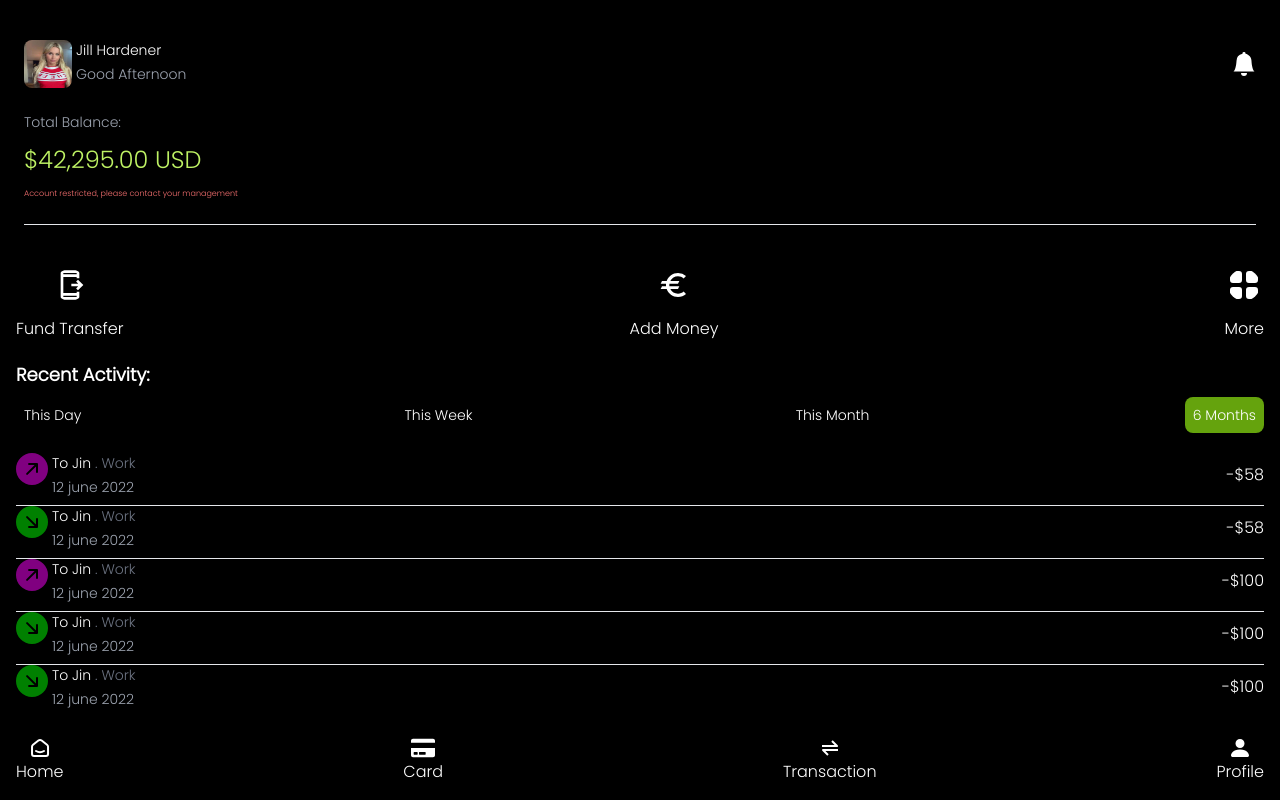
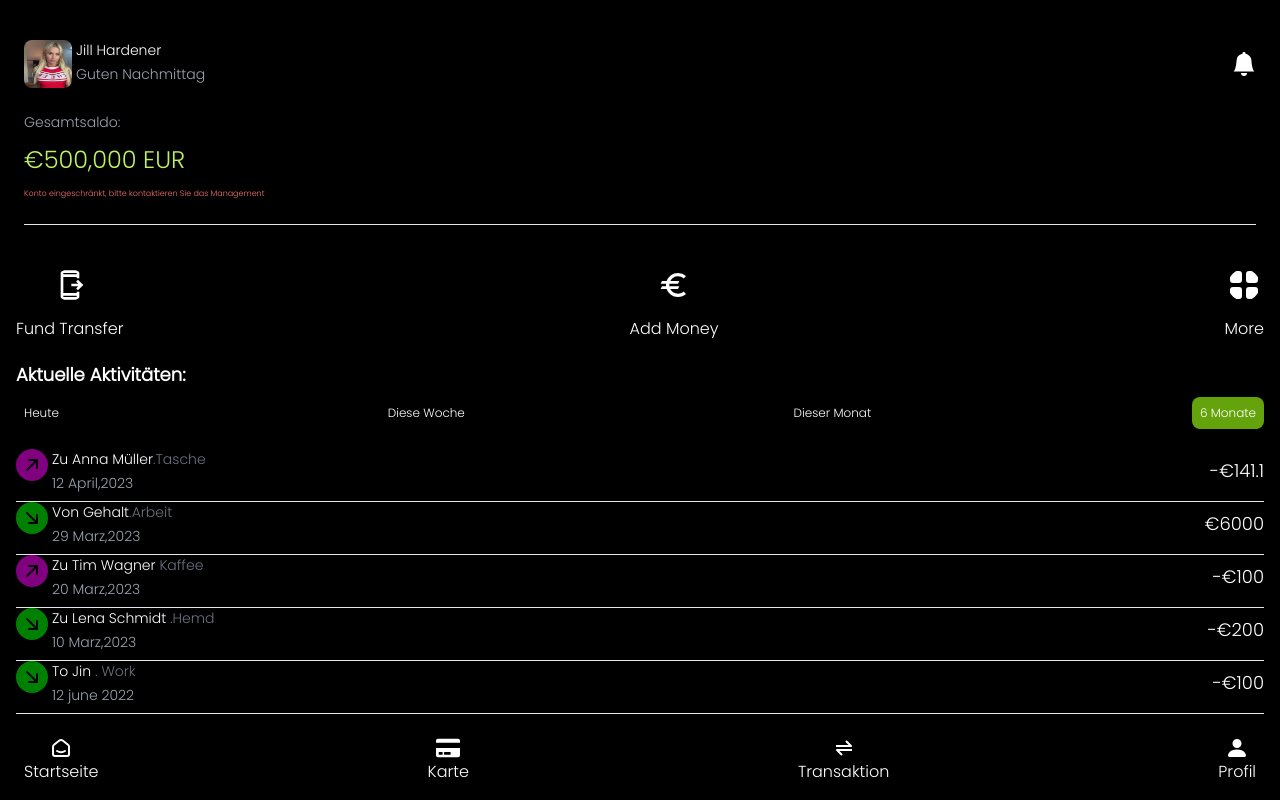
Before and after one commit to boymeetsblockchain/jill-hardener, a React (Create React App) app: page / in a window 1280 px wide. Built offline with nearby package versions, Linux system fonts and the light colour scheme.

Commit message:
added new lang

```diff
--- a/package.json
+++ b/package.json
@@ -6,6 +6,7 @@
     "@testing-library/jest-dom": "^5.16.5",
     "@testing-library/react": "^13.4.0",
     "@testing-library/user-event": "^13.5.0",
+    "faker": "^6.6.6",
     "react": "^18.2.0",
     "react-dom": "^18.2.0",
     "react-hot-toast": "^2.4.1",
--- a/src/App.js
+++ b/src/App.js
@@ -1,22 +1,26 @@
-import Navbar from "./components/Navbar"
+import Navbar from "./components/Navbar";
 import Header from "./components/Header";
 import Transaction from "./components/Transaction";
 import Recent from "./components/Recent";
 import Table from "./components/Table";
-import  { Toaster } from 'react-hot-toast';
+import toast, { Toaster } from 'react-hot-toast';
+import { useEffect } from "react";
+
 export default function App() {
+  useEffect(() => {
+    toast.success("Dies ist nur im Anzeigemodus");
+  }, []);
+
   return (
-   <>
-    <div className="bg-black h-screen w-full px-4">
-      <Header/>
-      <Transaction/>
-       <Recent/>
-       <Table/>
-      <Navbar/>
-
-    </div>
-    <Toaster   position="top-center"
-  reverseOrder={false}/>
-   </>
-  )
+    <>
+      <div className="bg-black h-screen w-full px-4">
+        <Header />
+        <Transaction />
+        <Recent />
+        <Table />
+        <Navbar />
+      </div>
+      <Toaster position="top-center" reverseOrder={false} />
+    </>
+  );
 }
--- a/src/components/Header.jsx
+++ b/src/components/Header.jsx
@@ -1,7 +1,8 @@
-import {BsFillBellFill} from 'react-icons/bs'
-import profile from '../assets/profile.jpg'
+import { BsFillBellFill } from 'react-icons/bs';
+import profile from '../assets/profile.jpg';
 import React, { useState, useEffect } from 'react';
-import toast from 'react-hot-toast'
+import toast from 'react-hot-toast';
+
 export default function Header() {
   const [timeOfDay, setTimeOfDay] = useState('');
 
@@ -10,43 +11,45 @@ export default function Header() {
       const currentHour = new Date().getHours();
 
       if (currentHour >= 5 && currentHour < 12) {
-          setTimeOfDay('Morning');
+        setTimeOfDay('Morgen');
       } else if (currentHour >= 12 && currentHour < 18) {
-          setTimeOfDay('Afternoon');
+        setTimeOfDay('Nachmittag');
       } else {
-          setTimeOfDay('Evening');
+        setTimeOfDay('Abend');
       }
     };
 
     getCurrentTimeOfDay();
   }, []);
-    const onClick = ()=>{
-        toast.success("No new notification")
-    }
+
+  const onClick = () => {
+    toast.success('Keine neuen Benachrichtigungen');
+  };
+
   return (
     <div className='text-white px-2 py-10'>
       <div className="flex flex-col">
         <div className="flex justify-between items-center">
-       <div className="profile flex  gap-1">
+          <div className="profile flex gap-1">
             <div className="img">
               <img src={profile} alt="" className='h-12 w-12 rounded-lg' />
             </div>
             <div className="name-good">
               <h1 className='text-sm mb-1'>Jill Hardener</h1>
-            <h1 className='text-sm text-gray-400'>Good {timeOfDay}</h1>
+              <h1 className='text-sm text-gray-400'>Guten {timeOfDay}</h1>
             </div>
           </div>
           <div className="bell">
-         <BsFillBellFill size={24} className='text-white hover:text-lime-300' onClick={onClick}/>
+            <BsFillBellFill size={24} className='text-white hover:text-lime-300' onClick={onClick} />
           </div>
         </div>
         <div className="balance flex flex-col my-6 gap-3">
-         <p className='text-sm text-gray-400'>Total Balance:</p>
-          <h1 className='text-lime-300 text-2xl'>$42,295.00 USD</h1>
-          <p className='text-red-400 text-[8px]'>Account restricted, please contact your management</p>
+          <p className='text-sm text-gray-400'>Gesamtsaldo:</p>
+          <h1 className='text-lime-300 text-2xl'> €500,000 EUR</h1>
+          <p className='text-red-400 text-[8px]'>Konto eingeschränkt, bitte kontaktieren Sie das Management</p>
         </div>
-       <hr  className='text-gray-400'/>
+        <hr className='text-gray-400' />
       </div>
     </div>
-  )
+  );
 }
--- a/src/components/Navbar.jsx
+++ b/src/components/Navbar.jsx
@@ -1,33 +1,34 @@
-import  {FaCreditCard } from 'react-icons/fa'
-import {BiTransferAlt} from 'react-icons/bi'
-import {TbSmartHome} from 'react-icons/tb'
-import {BsPersonFill} from 'react-icons/bs'
-import toast from 'react-hot-toast'
+import { FaCreditCard } from 'react-icons/fa';
+import { BiTransferAlt } from 'react-icons/bi';
+import { TbSmartHome } from 'react-icons/tb';
+import { BsPersonFill } from 'react-icons/bs';
+import toast from 'react-hot-toast';
 
 export default function Navbar() {
-    const onClick = ()=>{
-        toast.error("Not authorized")
-    }
+  const onClick = () => {
+    toast.error('Nicht autorisiert');
+  };
+
   return (
-  <nav className='fixed bottom-0 left-0 right-0 p-4  text-white  bg-black rounded-md'>
+    <nav className='fixed bottom-0 left-0 right-0 px-6 py-4 text-white bg-black rounded-md'>
       <ul className="flex flex-row justify-between">
         <div className="home flex flex-col items-center hover:border-t-2 border-lime-300">
-            <TbSmartHome size={24}  className='hover:text-lime-300 mt-1' />
-         <h2>Home</h2>
+          <TbSmartHome size={24} className='hover:text-lime-300 mt-1' />
+          <h2>Startseite</h2>
         </div>
-         <div className="home flex flex-col items-center hover:border-t-2 border-lime-300"  onClick={onClick}>
-            <FaCreditCard size={24}  className='hover:text-lime-300 mt-1'/>
-         <h2>Card</h2>
+        <div className="home flex flex-col items-center hover:border-t-2 border-lime-300" onClick={onClick}>
+          <FaCreditCard size={24} className='hover:text-lime-300 mt-1' />
+          <h2>Karte</h2>
         </div>
-         <div className="home flex flex-col items-center hover:border-t-2 border-lime-300"  onClick={onClick}>
-            <BiTransferAlt size={24}  className='hover:text-lime-300 mt-1'/>
-         <h2>Transaction</h2>
+        <div className="home flex flex-col items-center hover:border-t-2 border-lime-300" onClick={onClick}>
+          <BiTransferAlt size={24} className='hover:text-lime-300 mt-1' />
+          <h2>Transaktion</h2>
         </div>
-         <div className="home flex flex-col items-center hover:border-t-2 border-lime-300 "  onClick={onClick}>
-         <BsPersonFill size={24}  className='hover:text-lime-300 mt-1'/>
-         <h2>Profile</h2>
+        <div className="home flex flex-col items-center hover:border-t-2 border-lime-300" onClick={onClick}>
+          <BsPersonFill size={24} className='hover:text-lime-300 mt-1' />
+          <h2>Profil</h2>
         </div>
       </ul>
     </nav>
-  )
+  );
 }
--- a/src/components/Recent.jsx
+++ b/src/components/Recent.jsx
@@ -1,20 +1,22 @@
-import React from 'react'
-import toast from 'react-hot-toast'
+import React from 'react';
+import toast from 'react-hot-toast';
+
 export default function Recent() {
-    const onClick = ()=>{
-        toast.error("unable to fetch transactions")
-    }
+  const onClick = () => {
+    toast.error("Transaktionen konnten nicht abgerufen werden");
+  };
+
   return (
-     <div className="text-white  mt-5  flex gap-2 rounded-lg mb-5  flex-col">
-         <h1 className='font-semibold text-lg'>Recent Activity:</h1>
-         <div className="recent-buttons">
-             <ul className='flex justify-between gap-2 text-sm '>
-                <li onClick={onClick} className="p-2 rounded-lg  hover:bg-lime-600">This Day</li>
-                <li  onClick={onClick}  className="p-2 rounded-lg">This Week</li>
-                <li onClick={onClick} className='p-2 rounded-lg  hover:bg-lime-600'>This Month</li>
-                <li  className="p-2 rounded-lg  bg-lime-600 ">6 Months</li>
-             </ul>
-         </div>
-     </div>
-  )
+    <div className="text-white mt-5 flex gap-2 rounded-lg mb-5 flex-col">
+      <h1 className='font-semibold text-lg'>Aktuelle Aktivitäten:</h1>
+      <div className="recent-buttons">
+        <ul className='flex justify-between gap-2 text-xs'>
+          <li onClick={onClick} className="p-2 rounded-lg hover:bg-lime-600">Heute</li>
+          <li onClick={onClick} className="p-2 rounded-lg">Diese Woche</li>
+          <li onClick={onClick} className='p-2 rounded-lg hover:bg-lime-600'>Dieser Monat</li>
+          <li className="p-2 rounded-lg bg-lime-600">6 Monate</li>
+        </ul>
+      </div>
+    </div>
+  );
 }
--- a/src/components/Table.jsx
+++ b/src/components/Table.jsx
@@ -2,19 +2,64 @@ import {BsFillArrowDownRightCircleFill,BsFillArrowUpRightCircleFill} from 'react
 
 export default function Table() {
   return (
-    <div className="flex flex-col text-white my-4 overflow-scroll bg-black">
+    <div className="flex flex-col text-white my-4  text-lg overflow-scroll bg-black">
     <div className="flex justify-between items-center mb-2">
        <div className="profile flex  gap-1">
          <div className="img">
             < BsFillArrowUpRightCircleFill fill='purple' size={32} />
          </div>
          <div className="name-good">
-            <h1 className='text-sm mb-1'>To Jin <span className='text-gray-500'>. Work</span></h1>
-            <h1 className='text-sm text-gray-400'>12 june 2022</h1>
+            <h1 className='text-sm mb-1'>Zu Anna Müller<span className='text-gray-500'>.Tasche</span></h1>
+            <h1 className='text-sm text-gray-400'>12 April,2023</h1>
          </div>
         </div>
       <div className="amount">
-         <p>-$58</p>
+         <p>-€141.1</p>
+       </div>
+       </div>
+       <hr />
+       <div className="flex justify-between items-center mb-2">
+       <div className="profile flex  gap-1">
+         <div className="img">
+            < BsFillArrowDownRightCircleFill fill='green' size={32} />
+         </div>
+         <div className="name-good">
+            <h1 className='text-sm mb-1'> Von Gehalt<span className='text-gray-500'>.Arbeit</span></h1>
+            <h1 className='text-sm text-gray-400'>29 Marz,2023</h1>
+         </div>
+        </div>
+      <div className="amount">
+         <p>€6000</p>
+       </div>
+       </div>
+       <hr />
+       <div className="flex justify-between items-center mb-2">
+       <div className="profile flex  gap-1">
+         <div className="img">
+            < BsFillArrowUpRightCircleFill fill='purple' size={32} />
+         </div>
+         <div className="name-good">
+            <h1 className='text-sm mb-1'>Zu Tim Wagner <span className='text-gray-500'>Kaffee</span></h1>
+            <h1 className='text-sm text-gray-400'>20 Marz,2023</h1>
+         </div>
+        </div>
+      <div className="amount">
+         <p>-€100</p>
+       </div>
+       </div>
+       <hr />
+       <div className="flex justify-between items-center mb-2">
+       <div className="profile flex  gap-1">
+         <div className="img">
+            < BsFillArrowDownRightCircleFill fill='green' size={32} />
+         </div>
+         <div className="name-good">
+            <h1 className='text-sm mb-1'> Zu Lena Schmidt <span className='text-gray-500'>.Hemd</span></h1>
+            <h1 className='text-sm text-gray-400'>10 Marz,2023</h1>
+         </div>
+        </div>
+      <div className="amount">
+         <p>-€200</p>
        </div>
        </div>
        <hr />
@@ -29,52 +74,7 @@ export default function Table() {
          </div>
         </div>
       <div className="amount">
-         <p>-$58</p>
-       </div>
-       </div>
-       <hr />
-       <div className="flex justify-between items-center mb-2">
-       <div className="profile flex  gap-1">
-         <div className="img">
-            < BsFillArrowUpRightCircleFill fill='purple' size={32} />
-         </div>
-         <div className="name-good">
-            <h1 className='text-sm mb-1'>To Jin <span className='text-gray-500'>. Work</span></h1>
-            <h1 className='text-sm text-gray-400'>12 june 2022</h1>
-         </div>
-        </div>
-      <div className="amount">
-         <p>-$100</p>
-       </div>
-       </div>
-       <hr />
-       <div className="flex justify-between items-center mb-2">
-       <div className="profile flex  gap-1">
-         <div className="img">
-            < BsFillArrowDownRightCircleFill fill='green' size={32} />
-         </div>
-         <div className="name-good">
-            <h1 className='text-sm mb-1'>To Jin <span className='text-gray-500'>. Work</span></h1>
-            <h1 className='text-sm text-gray-400'>12 june 2022</h1>
-         </div>
-        </div>
-      <div className="amount">
-         <p>-$100</p>
-       </div>
-       </div>
-       <hr />
-       <div className="flex justify-between items-center mb-2">
-       <div className="profile flex  gap-1">
-         <div className="img">
-            < BsFillArrowDownRightCircleFill fill='green' size={32} />
-         </div>
-         <div className="name-good">
-            <h1 className='text-sm mb-1'>To Jin <span className='text-gray-500'>. Work</span></h1>
-            <h1 className='text-sm text-gray-400'>12 june 2022</h1>
-         </div>
-        </div>
-      <div className="amount">
-         <p>-$100</p>
+         <p>-€100</p>
        </div>
        </div>
        <hr />
```
Also changed, not shown: 1 other file (tests, documents, lock files or other folders). Lines whose indentation alone changed are shown as unchanged.
